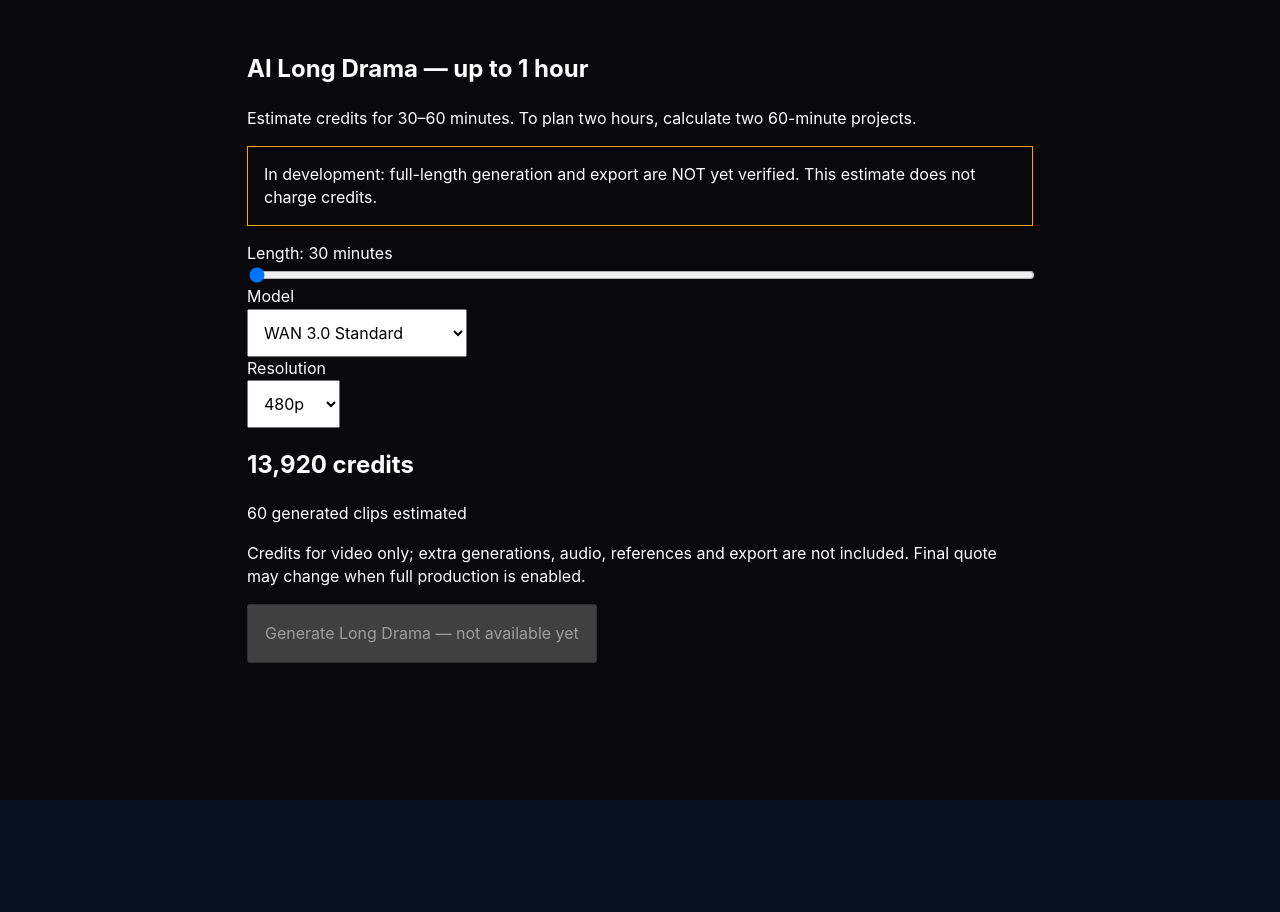
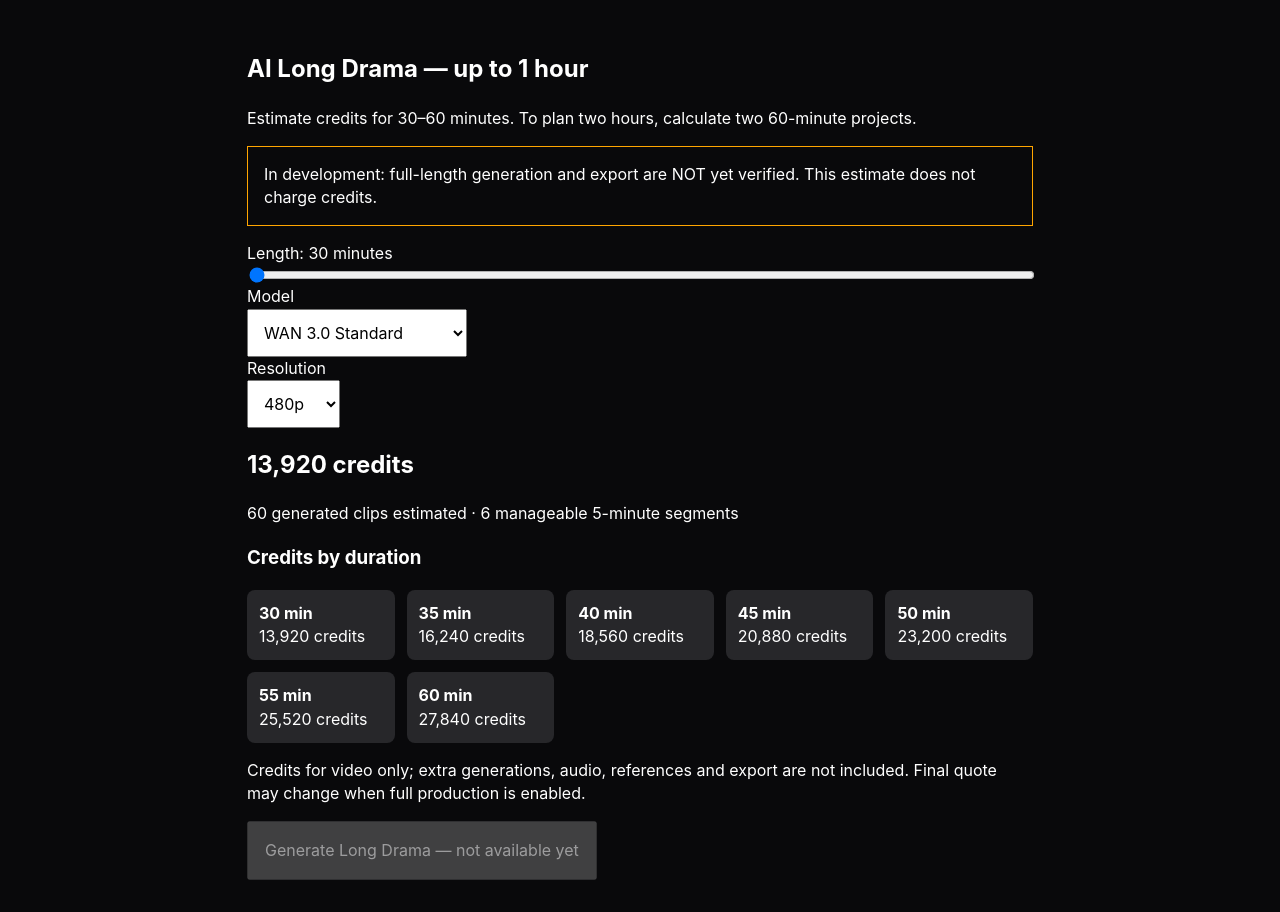
Before and after one commit to tntr24795-dot/PixenarMV, a Next.js app: page /long-drama in a window 1280 px wide. Before the commit the page ends 800 px from the top, so only its background shows below. Built offline with nearby package versions, Linux system fonts and the light colour scheme.

Commit message:
Show 30–60 minute credit tiers and five-minute production segments

```diff
--- a/components/long-drama-estimator.tsx
+++ b/components/long-drama-estimator.tsx
@@ -1,6 +1,6 @@
 "use client";
 import {useState} from "react";
-import {quoteVideo} from "@/lib/pricing";
+import {estimateLongDrama,longDramaSegments} from "@/lib/long-drama";
 import {videoModels} from "@/lib/models";
 const models=videoModels.filter(m=>m.available&&m.resolutions?.length);
 export default function LongDramaEstimator(){
@@ -8,10 +8,9 @@ export default function LongDramaEstimator(){
  const [modelId,setModelId]=useState("wan-3-0");
  const [resolution,setResolution]=useState("480p");
  const model=models.find(m=>m.id===modelId);
- const max=Math.max(...(model?.durations??[30]));
- const full=Math.floor(minutes*60/max),rem=(minutes*60)%max;
- const final=rem?(model?.durations.find(d=>d>=rem)??max):0;
- const credits=model?full*quoteVideo(modelId,max,resolution).credits+(final?quoteVideo(modelId,final,resolution).credits:0):0;
+ const quote=estimateLongDrama(minutes,modelId,resolution);
+ const credits=quote.estimatedVideoCredits;
+ const segments=longDramaSegments(minutes);
  return <section style={{maxWidth:850,margin:"auto",padding:32,color:"white"}}>
  <h1>AI Long Drama — up to 1 hour</h1><p>Estimate credits for 30–60 minutes. To plan two hours, calculate two 60-minute projects.</p>
  <p role="status" style={{border:"1px solid orange",padding:16}}>In development: full-length generation and export are NOT yet verified. This estimate does not charge credits.</p>
@@ -20,8 +19,8 @@ export default function LongDramaEstimator(){
  <label htmlFor="model">Model</label>
  <select id="model" value={modelId} onChange={e=>{const m=models.find(x=>x.id===e.target.value)!;setModelId(m.id);setResolution(m.resolutions![0]);}} style={{display:"block",padding:12,color:"black"}}>{models.map(m=><option key={m.id} value={m.id}>{m.name}</option>)}</select>
  <label htmlFor="resolution">Resolution</label><select id="resolution" value={resolution} onChange={e=>setResolution(e.target.value)} style={{display:"block",padding:12,color:"black"}}>{model?.resolutions?.map(r=><option key={r}>{r}</option>)}</select>
- <div aria-live="polite"><h2>{credits.toLocaleString()} credits</h2><p>{full+Number(!!final)} generated clips estimated</p></div>
- <p>Credits for video only; extra generations, audio, references and export are not included. Final quote may change when full production is enabled.</p>
+ <div aria-live="polite"><h2>{credits.toLocaleString()} credits</h2><p>{quote.clipCount} generated clips estimated · {segments.length} manageable 5-minute segments</p></div>
+ <h3>Credits by duration</h3><div style={{display:"grid",gridTemplateColumns:"repeat(auto-fit,minmax(145px,1fr))",gap:12}}>{[30,35,40,45,50,55,60].map(n=><div key={n} style={{padding:12,background:"#27272a",borderRadius:8}}><strong>{n} min</strong><div>{estimateLongDrama(n,modelId,resolution).estimatedVideoCredits.toLocaleString()} credits</div></div>)}</div><p>Credits for video only; extra generations, audio, references and export are not included. Final quote may change when full production is enabled.</p>
  <button disabled style={{padding:16,opacity:.6}}>Generate Long Drama — not available yet</button>
  </section>;
 }
```
